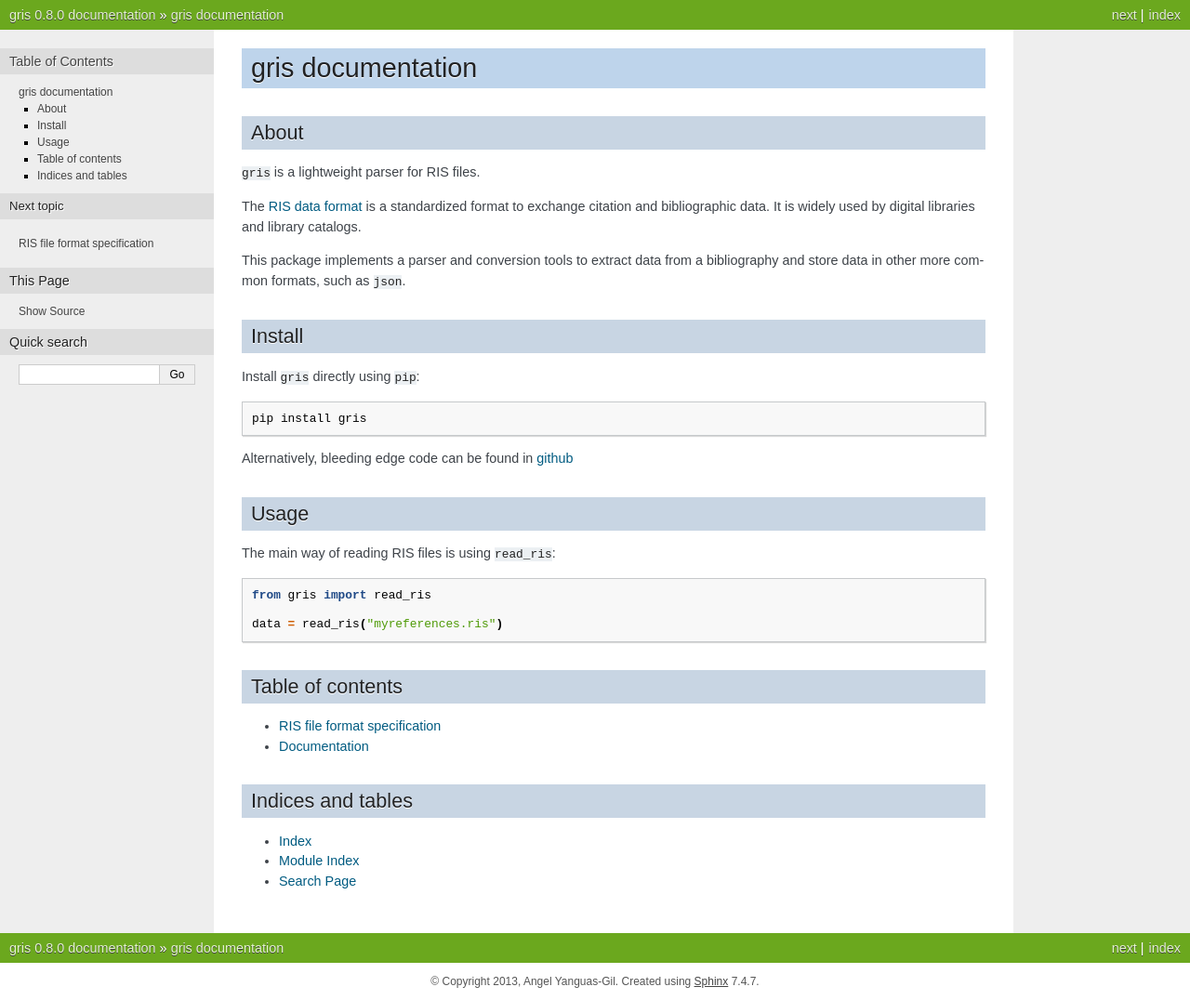
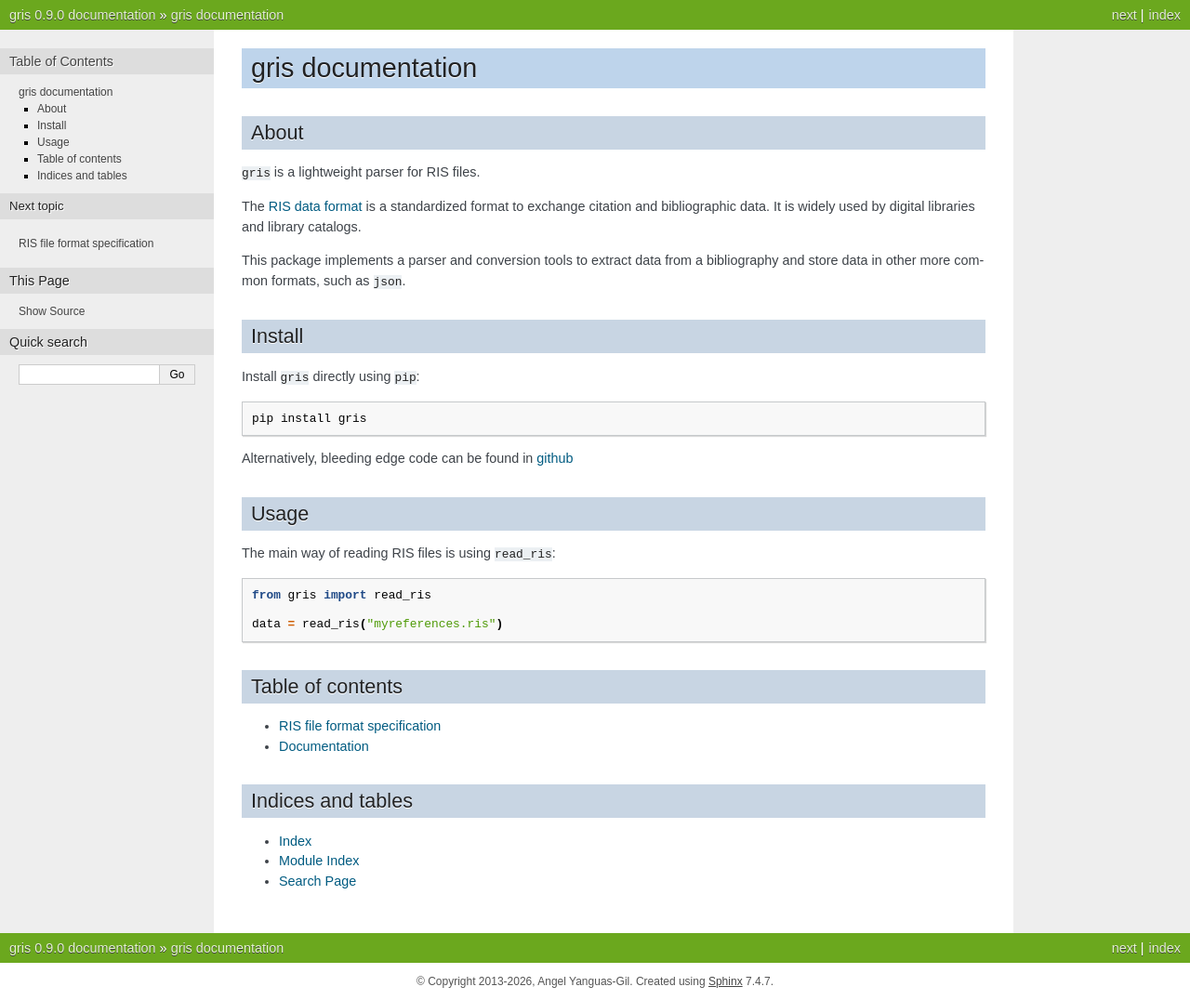
Before and after one commit to anglyan/gris, a Sphinx documentation site: the page built from docs/source/index.rst, in a window 1280 px wide. Shown: the whole page at 93% size. Built offline with Sphinx 7.4.7, drawn with Linux system fonts in a browser that asks for light colours.

Commit message:
updated doc to 0.9.0

```diff
--- a/docs/source/conf.py
+++ b/docs/source/conf.py
@@ -7,9 +7,9 @@
 # https://www.sphinx-doc.org/en/master/usage/configuration.html#project-information
 
 project = 'gris'
-copyright = '2013, Angel Yanguas-Gil'
+copyright = '2013-2026, Angel Yanguas-Gil'
 author = 'Angel Yanguas-Gil'
-release = '0.8.0'
+release = '0.9.0'
 
 # -- General configuration ---------------------------------------------------
 # https://www.sphinx-doc.org/en/master/usage/configuration.html#general-configuration
```
